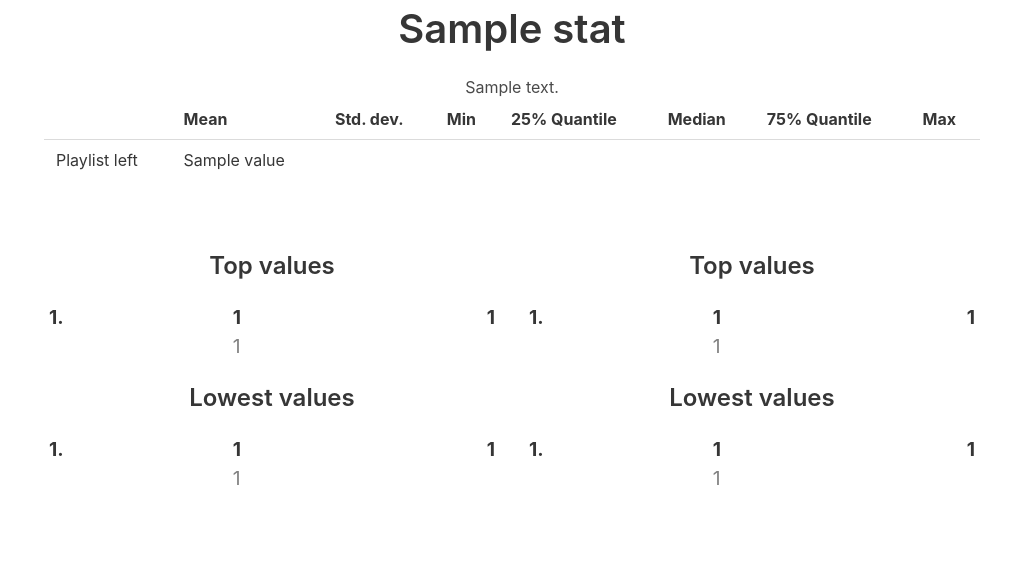
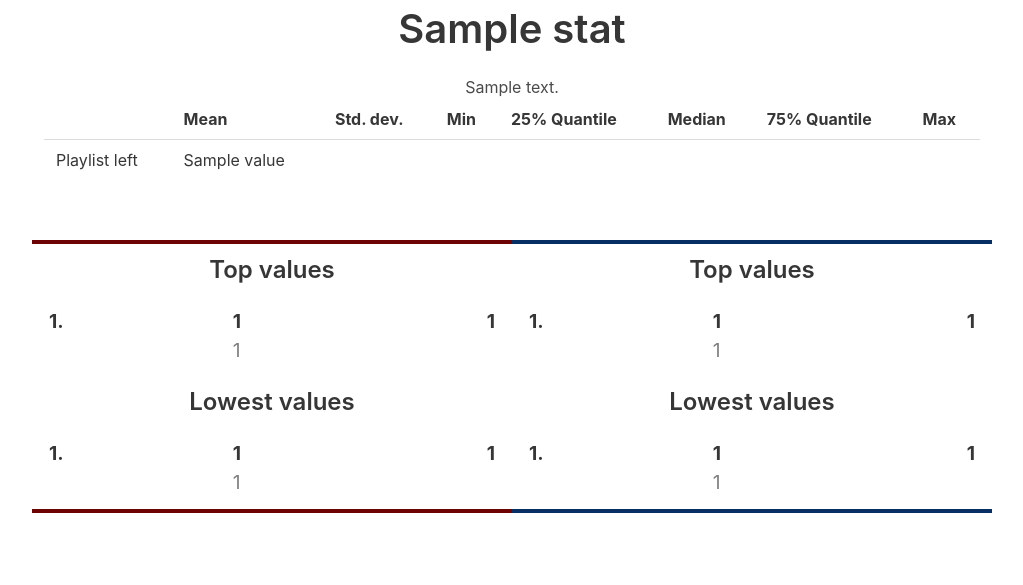
Before and after one commit to KosAqH/Spotify-Playlists-Analyzer, a Flask app: template webapp/app/templates/playlists_comparison_post.html in a window 1280 px wide. Shown: the part 1903-2488 px from the top of the page, without its empty margins (128-1151 px from the left). Before the commit the page ends 2388 px from the top, so only its background shows below. Run offline with Flask 3, Linux system fonts and the light colour scheme; the template is opened without the code that fills it: most values are stand-ins (such as "Sample title", 1, 10 or a date in 2020); grey boxes marked "Sample" are stand-in pictures; some libraries are stand-ins or nearby versions.

Commit message:
Add blue and red borders to make more understandable which tops are regarding which playlist

```diff
--- a/webapp/app/static/style.css
+++ b/webapp/app/static/style.css
@@ -79,6 +79,18 @@ figure {
     border-color: rgb(7, 47, 99);
 }
 
+.red-border-div{
+    border-color: rgb(110, 3, 3);
+    border-width: 4px 0;
+    border-style: solid;
+}
+
+.blue-border-div{
+    border-color: rgb(7, 47, 99);
+    border-width: 4px 0;
+    border-style: solid;
+}
+
 .no-hover-links{
     text-decoration: none; /* no underline */
     color: inherit;
--- a/webapp/app/templates/playlists_comparison_post.html
+++ b/webapp/app/templates/playlists_comparison_post.html
@@ -173,14 +173,14 @@
 
                 <div class="columns block">
 
-                    <div class = "column is-half">
+                    <div class = "column is-half red-border-div">
                         <p class="title is-4">Top values</p>
                         {{ render_top_table_comp(stat, 0, "top_titles", "top_artists", "top_values") }}
                         <p class="title is-4">Lowest values</p>
                         {{ render_top_table_comp(stat, 0, "bot_titles", "bot_artists", "bot_values") }}
                     </div>
 
-                    <div class = "column is-half">
+                    <div class = "column is-half blue-border-div">
                         <p class="title is-4">Top values</p>
                         {{ render_top_table_comp(stat, 1, "top_titles", "top_artists", "top_values") }}
                         <p class="title is-4">Lowest values</p>
```
